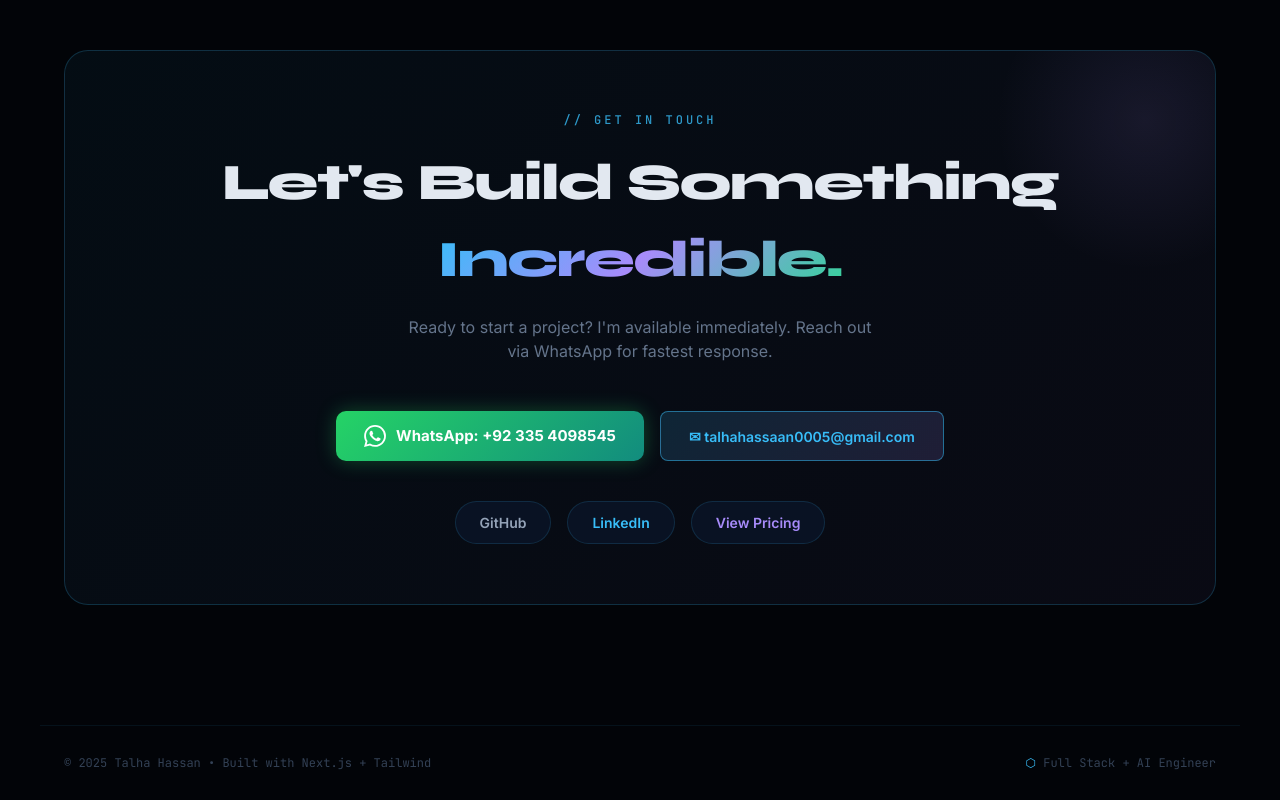
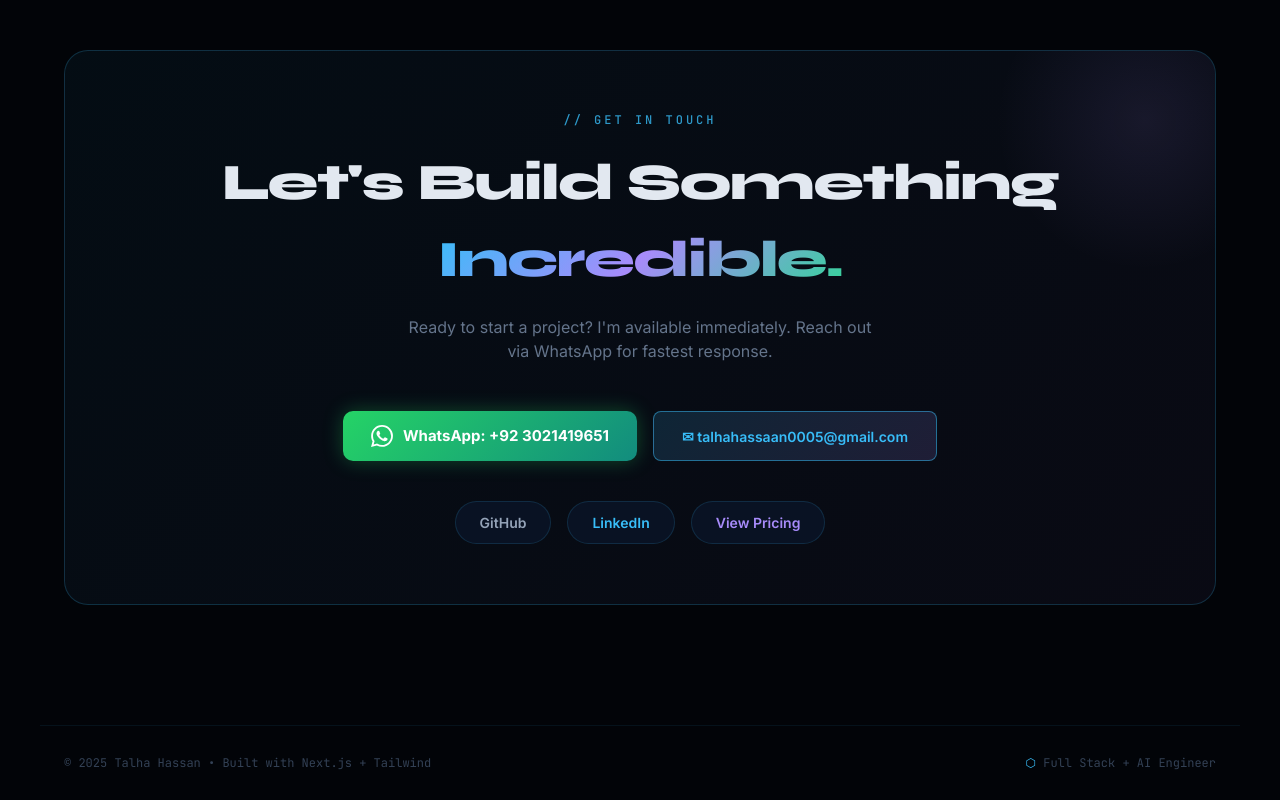
Before and after one commit to talhahassan0005/potfolio, a Next.js app: page / in a window 1280 px wide. Shown: the part 3644-4444 px from the top of the page. Built offline with nearby package versions, Linux system fonts and the light colour scheme.

Commit message:
Update WhatsApp contact number in the footer

```diff
--- a/app/page.tsx
+++ b/app/page.tsx
@@ -501,7 +501,7 @@ export default function Home() {
               <svg width="22" height="22" viewBox="0 0 24 24" fill="white">
                 <path d="M17.472 14.382c-.297-.149-1.758-.867-2.03-.967-.273-.099-.471-.148-.67.15-.197.297-.767.966-.94 1.164-.173.199-.347.223-.644.075-.297-.15-1.255-.463-2.39-1.475-.883-.788-1.48-1.761-1.653-2.059-.173-.297-.018-.458.13-.606.134-.133.298-.347.446-.52.149-.174.198-.298.298-.497.099-.198.05-.371-.025-.52-.075-.149-.669-1.612-.916-2.207-.242-.579-.487-.5-.669-.51-.173-.008-.371-.01-.57-.01-.198 0-.52.074-.792.372-.272.297-1.04 1.016-1.04 2.479 0 1.462 1.065 2.875 1.213 3.074.149.198 2.096 3.2 5.077 4.487.709.306 1.262.489 1.694.625.712.227 1.36.195 1.871.118.571-.085 1.758-.719 2.006-1.413.248-.694.248-1.289.173-1.413-.074-.124-.272-.198-.57-.347m-5.421 7.403h-.004a9.87 9.87 0 01-5.031-1.378l-.361-.214-3.741.982.998-3.648-.235-.374a9.86 9.86 0 01-1.51-5.26c.001-5.45 4.436-9.884 9.888-9.884 2.64 0 5.122 1.03 6.988 2.898a9.825 9.825 0 012.893 6.994c-.003 5.45-4.437 9.884-9.885 9.884m8.413-18.297A11.815 11.815 0 0012.05 0C5.495 0 .16 5.335.157 11.892c0 2.096.547 4.142 1.588 5.945L.057 24l6.305-1.654a11.882 11.882 0 005.683 1.448h.005c6.554 0 11.89-5.335 11.893-11.893a11.821 11.821 0 00-3.48-8.413Z"/>
               </svg>
-              WhatsApp: +92 335 4098545
+              WhatsApp: +92 3021419651
             </a>
             <a href="mailto:talhahassaan0005@gmail.com" className="btn-primary">
               ✉ talhahassaan0005@gmail.com
```
